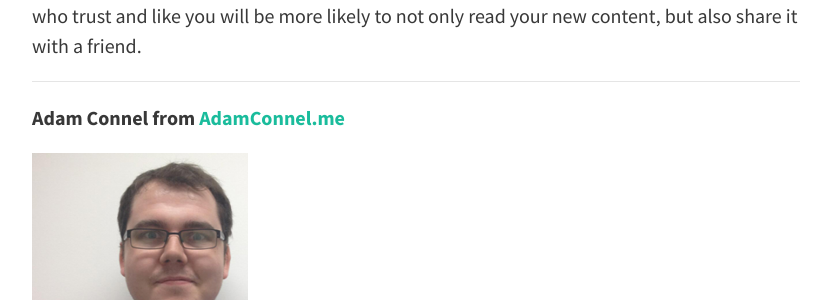
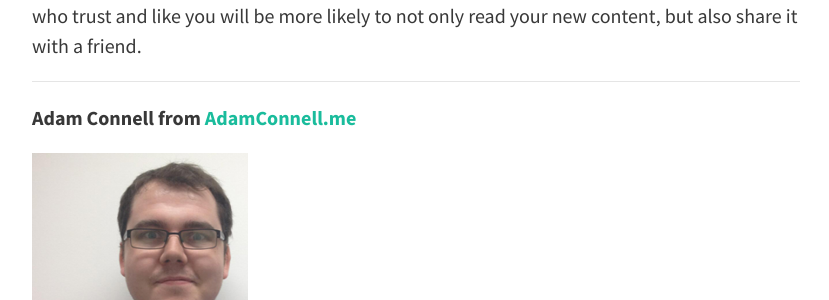
Before and after one commit to typeblogger/typeblogger.github.io, a Jekyll site: the page built from _posts/2016-7-3-how-to-promote-your-blog.md, in a window 1280 px wide and 900 px high, scrolled down 9291 px. Shown: the part 155-455 px from the top of the window, without its empty margins (224-1053 px from the left). Built offline with Jekyll 4.4.1, drawn with Linux system fonts in a browser that asks for light colours; nearby versions of some CDN libraries; comment, search, counter and statistics services are not loaded; some of the changed text lies outside the part shown.

Commit message:
Updated 2016-7-3-how-to-promote-your-blog.md

```diff
--- a/_posts/2016-7-3-how-to-promote-your-blog.md
+++ b/_posts/2016-7-3-how-to-promote-your-blog.md
@@ -49,7 +49,7 @@
 
 (Click on the links below to go directly to the experts.)
 
-<p><a href="#timbourqin">Tim Bourqin</a> | <a href="#jasonacidre">Jason Acidre</a> | <a href="#michaelpozdnev">Michael Pozdnev</a> | <a href="#larrykim">Larry Kim</a> | <a href="#cendrinemarrouat">Cendrine Marrouat</a> | <a href="#petersandeen">Peter Sandeen</a> | <a href="#charliday">Charli Day</a> | <a href="#rickramos">Rick Ramos</a> | <a href="#torrefsland">Tor Refsland</a> | <a href="#mikeallton">Mike Allton</a> | <a href="#andreajones">Andréa Jones</a> | <a href="#adamconnel">Adam Connel</a> | <a href="#allisonboyer">Allison Boyer</a></p>
+<p><a href="#timbourqin">Tim Bourqin</a> | <a href="#jasonacidre">Jason Acidre</a> | <a href="#michaelpozdnev">Michael Pozdnev</a> | <a href="#larrykim">Larry Kim</a> | <a href="#cendrinemarrouat">Cendrine Marrouat</a> | <a href="#petersandeen">Peter Sandeen</a> | <a href="#charliday">Charli Day</a> | <a href="#rickramos">Rick Ramos</a> | <a href="#torrefsland">Tor Refsland</a> | <a href="#mikeallton">Mike Allton</a> | <a href="#andreajones">Andréa Jones</a> | <a href="#adamconnell">Adam Connell</a> | <a href="#allisonboyer">Allison Boyer</a></p>
 
 <a name="timbourqin"></a>
 
@@ -210,11 +210,11 @@
 
 ---
 
-<a name="adamconnel"></a>
+<a name="adamconnell"></a>
 
-**Adam Connel from [AdamConnel.me](http://adamconnel.me)**
+**Adam Connell from [AdamConnell.me](http://adamconnell.me)**
 
-<img src="{{site.baseurl}}/img/adam-connel.png" alt="Adam Connel" height="216px">
+<img src="{{site.baseurl}}/img/adam-connel.png" alt="Adam Connell" height="216px">
 
 For most, promoting a piece of content is an after thought. And that's how I treated it for a long time.
 
```
